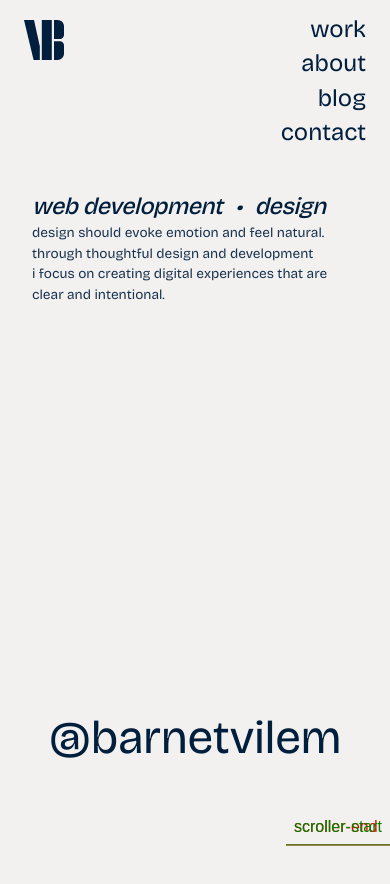
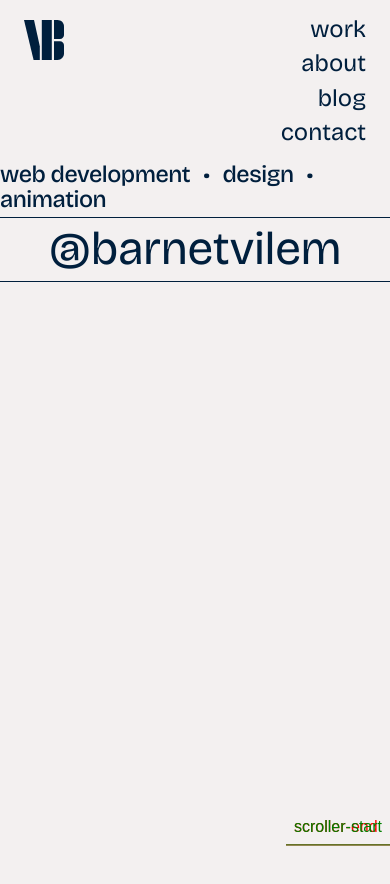
Before and after one commit to VilemB/vilembarnet, a Next.js app: page / in a window 390 px wide. Shown: the top 884 px of the page. Built offline with nearby package versions, Linux system fonts and the light colour scheme.

Commit message:
responsive canvas (and centered)

```diff
--- a/src/components/PixelatedText.tsx
+++ b/src/components/PixelatedText.tsx
@@ -2,7 +2,7 @@
 
 import { useEffect, useRef } from "react";
 import * as THREE from "three";
-import html2canvas from "html2canvas";
+
 
 interface PixelatedTextProps {
   children: React.ReactNode;
@@ -107,10 +107,10 @@ export default function PixelatedText({
       return texture;
     };
 
-    const createFallbackTexture = () => {
+    const createTexture = async () => {
       const canvas = document.createElement("canvas");
       const ctx = canvas.getContext("2d");
-      if (!ctx) throw new Error("Failed to get 2D context");
+      if (!ctx) return null;
 
       const dpr = window.devicePixelRatio || 2;
       const width = container.offsetWidth;
@@ -121,75 +121,28 @@ export default function PixelatedText({
       ctx.scale(dpr, dpr);
       ctx.clearRect(0, 0, width, height);
 
+      // Ensure fonts are loaded before drawing
+      await document.fonts.ready;
+
       const computedStyle = window.getComputedStyle(textElement);
       const fontSize = parseFloat(computedStyle.fontSize);
       const fontFamily = computedStyle.fontFamily;
       const fontWeight = computedStyle.fontWeight;
       const color = computedStyle.color;
 
-      const h1Rect = textElement.getBoundingClientRect();
-      const containerRect = container.getBoundingClientRect();
-      const h1X = h1Rect.left - containerRect.left + h1Rect.width / 2;
-      const h1Y = h1Rect.top - containerRect.top + h1Rect.height / 2;
-
       ctx.font = `${fontWeight} ${fontSize}px ${fontFamily}`;
       ctx.fillStyle = color;
       ctx.textAlign = "center";
       ctx.textBaseline = "middle";
-      ctx.fillText(textElement.textContent || "", h1X, h1Y);
+
+      // Center the text in the container
+      // Add a small vertical offset (0.02 * fontSize) to visually center caps since 'middle' aligns to x-height
+      const x = width / 2;
+      const y = height / 2 + (fontSize * 0.02);
+
+      ctx.fillText(textElement.textContent || "", x, y);
 
       return createThreeTexture(canvas);
-    };
-
-    const createTextTexture = async () => {
-      try {
-        textElement.style.opacity = "1";
-        await new Promise((resolve) => setTimeout(resolve, 50));
-
-        const h1Canvas = await html2canvas(textElement, {
-          backgroundColor: null,
-          scale: window.devicePixelRatio || 2,
-          useCORS: true,
-          allowTaint: true,
-          width: textElement.offsetWidth,
-          height: textElement.offsetHeight,
-          logging: false,
-          imageTimeout: 0,
-        });
-
-        textElement.style.opacity = "0";
-
-        const fullCanvas = document.createElement("canvas");
-        const ctx = fullCanvas.getContext("2d");
-        if (!ctx) throw new Error("Failed to get 2D context");
-
-        const dpr = window.devicePixelRatio || 2;
-        const width = container.offsetWidth;
-        const height = container.offsetHeight;
-
-        fullCanvas.width = width * dpr;
-        fullCanvas.height = height * dpr;
-        ctx.scale(dpr, dpr);
-        ctx.clearRect(0, 0, width, height);
-
-        const h1Rect = textElement.getBoundingClientRect();
-        const containerRect = container.getBoundingClientRect();
-        const h1X = h1Rect.left - containerRect.left;
-        const h1Y = h1Rect.top - containerRect.top;
-
-        ctx.drawImage(
-          h1Canvas,
-          h1X,
-          h1Y,
-          h1Canvas.width / dpr,
-          h1Canvas.height / dpr
-        );
-
-        return createThreeTexture(fullCanvas);
-      } catch (error) {
-        console.error("Failed to create text texture:", error);
-        return createFallbackTexture();
-      }
     };
 
     const initializeScene = (texture: THREE.Texture) => {
@@ -235,7 +188,7 @@ export default function PixelatedText({
       scene.add(planeMesh);
 
       renderer = new THREE.WebGLRenderer({ antialias: true, alpha: true });
-      renderer.setClearColor(0x000000, 0);
+      renderer.setClearColor(0xF3F0F0, 1);
       renderer.setSize(width, height);
       renderer.setPixelRatio(Math.min(window.devicePixelRatio, 2));
 
@@ -329,8 +282,8 @@ export default function PixelatedText({
         createCleanGrid();
 
         try {
-          const newTexture = await createTextTexture();
-          if (material) {
+          const newTexture = await createTexture();
+          if (material && newTexture) {
             material.uniforms.uTexture.value = newTexture;
             material.uniforms.uTexture.value.needsUpdate = true;
           }
@@ -348,9 +301,11 @@ export default function PixelatedText({
 
       await new Promise((resolve) => setTimeout(resolve, 100));
 
-      const texture = await createTextTexture();
-      initializeScene(texture);
-      render();
+      const texture = await createTexture();
+      if (texture) {
+        initializeScene(texture);
+        render();
+      }
     };
 
     if (!isMobile) {
--- a/src/components/sections/Hero.tsx
+++ b/src/components/sections/Hero.tsx
@@ -5,25 +5,16 @@ export default function Hero() {
   return (
     <section className="home">
       <Navbar />
-      <div className="home-top-row">
-        <div className="home-content-cell">
-          <h2 className="home-heading">
-            web development <span className="home-bullet">•</span> design
-          </h2>
-          <p className="home-description">
-            design should evoke emotion and feel natural. through thoughtful design and development<br/>i focus on creating digital experiences that are clear and intentional.
-          </p>
-        </div>
-
-        <div className="home-empty-cell">
-        </div>
-      </div>
-
+      <h2 className="home-heading">
+        web development <span className="home-bullet">•</span> design <span className="home-bullet">•</span> animation
+      </h2>
+      <hr />
       <div className="pixelated-text">
         <PixelatedText>
           @barnetvilem
         </PixelatedText>
       </div>
+      <hr />
     </section>
   );
 }
--- a/src/styles/globals.css
+++ b/src/styles/globals.css
@@ -79,11 +79,6 @@ section.home {
 }
 
 .home-top-row {
-  display: flex;
-  flex-direction: row;
-  flex: 1;
-  justify-content: center;
-  min-height: 0;
   padding: 4rem;
 }
 
@@ -100,8 +95,7 @@ section.home {
 }
 
 .home-heading {
-  font-style: italic;
-  font-size: clamp(1rem, 2vw, 2.5rem);
+  font-size: clamp(1rem, 1.5vw, 2rem);
   font-weight: 500;
   margin-bottom: 0.5rem;
   line-height: 1.1;
--- a/src/styles/pixelated-text.css
+++ b/src/styles/pixelated-text.css
@@ -1,10 +1,7 @@
 .pixelated-text {
-  position: absolute;
-  bottom: 4rem;
   width: 100%;
   display: flex;
   justify-content: center;
-  align-items: center;
   overflow: visible;
 
 }
@@ -13,7 +10,9 @@
   position: relative;
   z-index: 1;
   width: 100%;
-  padding-bottom: 3rem;
+  padding-bottom: 0;
+  margin: 0;
+  line-height: 1;
   font-size: clamp(1.5rem, 14vw, 24rem);
   color: var(--color-dark);
   opacity: 0;
@@ -37,13 +36,13 @@
 @media (max-width: 720px) {
   .pixelated-text h1 {
     font-size: clamp(1.5rem, 11vw, 4rem);
-    padding-bottom: 0.5rem;
+    padding: 0.5rem 0;
   }
 }
 
 @media (max-width: 480px) {
   .pixelated-text h1 {
     font-size: clamp(1.25rem, 12vw, 3rem);
-    padding-bottom: 0.25rem;
+    padding: 0.5rem 0;
   }
 }
```
